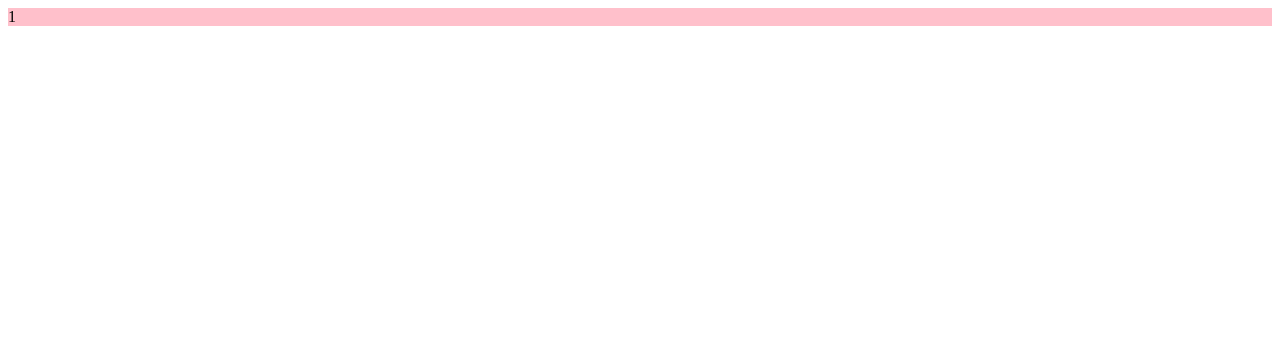
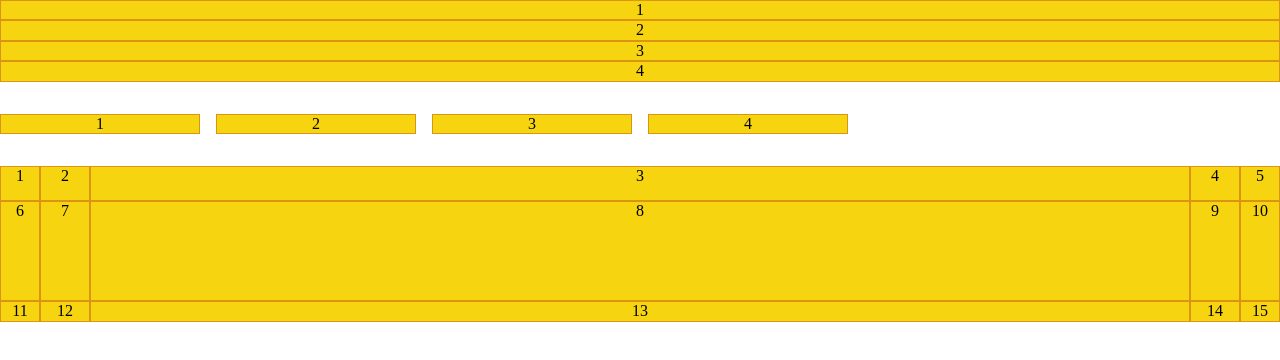
Before and after one commit to luismartinezs/learn-css, a website: page grid/index.html in a window 1280 px wide. Drawn offline with nearby package versions, Linux system fonts and the light colour scheme.

Commit message:
Grid children generated with JS

```diff
--- a/grid/index.html
+++ b/grid/index.html
@@ -4,11 +4,18 @@
     <meta charset="UTF-8" />
     <meta name="viewport" content="width=device-width, initial-scale=1.0" />
     <title>Document</title>
+    <link
+      rel="stylesheet"
+      href="https://necolas.github.io/normalize.css/8.0.1/normalize.css"
+    />
     <link rel="stylesheet" href="style.css" />
   </head>
   <body>
-    <div class="container">
-        <span>1</span>
+    <div data-n=4 class="grid basic-grid">
     </div>
+    <div data-n=4 class="grid fluid-cols">
+    </div>
+    <div data-n=15 class="grid test js-3x5"></div>
+    <script src="script.js"></script>
   </body>
 </html>
--- /dev/null
+++ b/grid/script.js
@@ -0,0 +1,21 @@
+/**
+ * Appends n spans as children to el
+ * @param {Node} el parent element
+ * @param {Number} n number of items to append as children
+ */
+function makeItems ({ el, n }) {
+  for (let i = 1; i <= n; i++) {
+    const span = document.createElement('span')
+    span.textContent = i
+    el.appendChild(span)
+  }
+}
+
+const grids = Array.from(document.querySelectorAll('[data-n]'))
+
+grids.forEach(grid => {
+    makeItems({
+        el: grid,
+        n: grid.dataset.n
+    })
+})
--- a/grid/style.css
+++ b/grid/style.css
@@ -1,11 +1,33 @@
-.container {
+body {
+  text-align: center;
+}
+
+.grid {
   display: grid;
+  margin-bottom: 2rem;
+}
+
+.grid > * {
+  background-color: rgb(247, 212, 16);
+  border: 1px solid rgb(219, 149, 19);
+}
+
+.basic-grid.grid {
   grid-template-columns: auto;
   grid-template-rows: auto;
 }
 
-.container > * {
-    background-color: pink;
-    grid-column: auto;
-    grid-row: auto;
+.basic-grid.grid > * {
+  grid-column: auto;
+  grid-row: auto;
 }
+
+.grid.fluid-cols {
+  grid-template-columns: repeat(auto-fill, minmax(200px, 1fr));
+  grid-gap: 1rem;
+}
+
+.grid.test {
+  grid-template-columns: 40px 50px auto 50px 40px;
+  grid-template-rows: 25% 100px auto;
+}
```
Also changed, not shown: grid/README.md.
